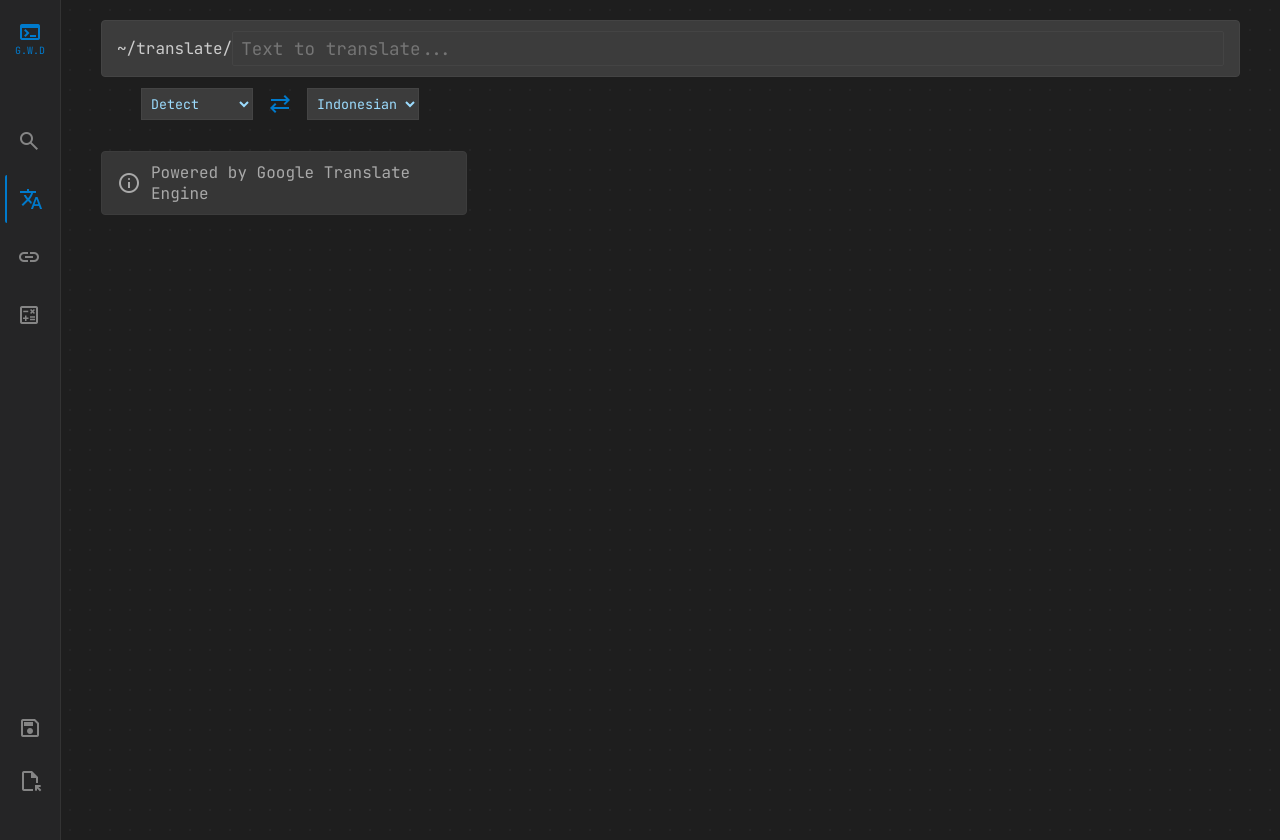
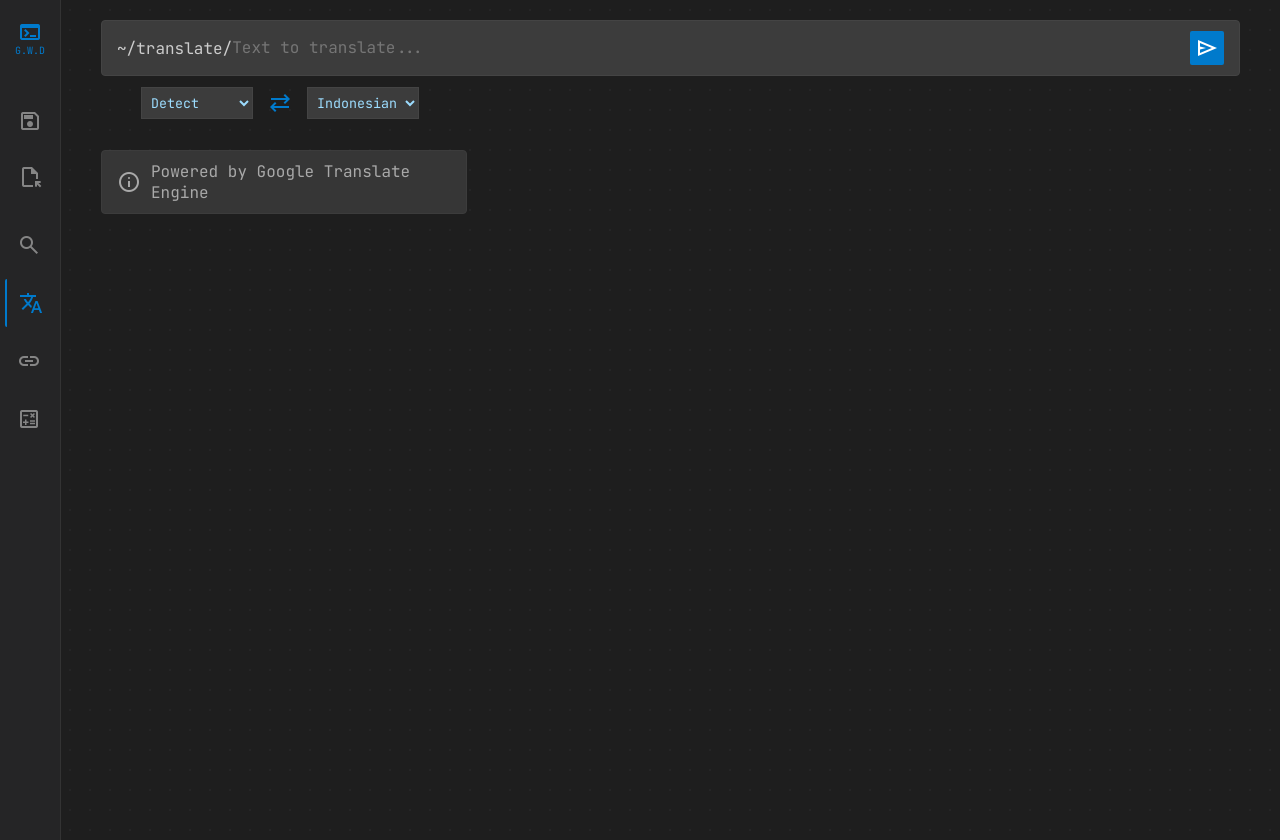
Before and after one commit to redrafgg-afk/general-workplace-dashboard, a plain HTML site: page index.html in a window 1280 px wide. Both pictures are taken after a click on the button "translate". Drawn offline with nearby package versions, Linux system fonts and the light colour scheme.

Commit message:
Add files via upload

```diff
--- a/index.html
+++ b/index.html
@@ -44,7 +44,10 @@
             <header>
                 <div class="search-container">
                     <span class="prefix">~/translate/</span>
-                    <input type="text" id="transInp" placeholder="Text to translate...">
+                    <textarea id="transInp" placeholder="Text to translate..." rows="1"></textarea>
+                    <button onclick="executeTranslate()" class="icon-btn" style="margin-left: 10px; background: var(--vscode-accent);">
+                        <span class="material-symbols-outlined">send</span>
+                    </button>
                 </div>
                 <div class="trans-controls">
                     <select id="langFrom"><option value="auto">Detect</option><option value="id">Indonesian</option><option value="en">English</option></select>
--- a/script.js
+++ b/script.js
@@ -83,15 +83,39 @@ function renderTranslator() {
         </div>`;
 }
 
-document.getElementById("transInp").onkeydown = (e) => {
-    if(e.key === "Enter" && e.target.value !== "") {
-        const text = encodeURIComponent(e.target.value);
+const transArea = document.getElementById("transInp");
+
+transArea.addEventListener("input", function() {
+    // Logika Auto-Resize: Menyesuaikan tinggi kotak mengikuti jumlah baris
+    this.style.height = 'auto';
+    this.style.height = (this.scrollHeight) + 'px';
+});
+
+transArea.addEventListener("keydown", function(e) {
+    if (e.key === "Enter") {
+        // Jika Shift + Enter (atau Enter di HP yang biasanya mengirim event normal)
+        // Kita ijinkan baris baru jika Shift ditekan
+        if (e.shiftKey) {
+            // Biarkan browser membuat baris baru secara alami
+        } else {
+            // Jika Enter saja (Desktop), kirim ke Google Translate
+            e.preventDefault();
+            executeTranslate();
+        }
+    }
+});
+
+function executeTranslate() {
+    const inp = document.getElementById("transInp");
+    const val = inp.value.trim();
+    if(val !== "") {
+        const text = encodeURIComponent(val);
         const from = document.getElementById("langFrom").value;
         const to = document.getElementById("langTo").value;
         const googleUrl = `https://translate.google.com/?sl=${from}&tl=${to}&text=${text}&op=translate`;
         window.open(googleUrl, "_blank");
     }
-};
+}
 
 // --- INTERLINK LOGIC ---
 function renderInterlinks() {
@@ -166,10 +190,15 @@ function deleteSingleLink(groupId, linkId) {
 }
 
 // --- CALCULATOR LOGIC ---
-document.getElementById("calcInp").addEventListener("keydown", function(e) {
-    if (e.key === "Enter") {
-        e.preventDefault(); // Mencegah form reload
-        runCalc(); // Memanggil fungsi hitung hasil (=)
+document.addEventListener('DOMContentLoaded', () => {
+    const calcInput = document.getElementById("calcInp");
+    if(calcInput) {
+        calcInput.addEventListener("keydown", (e) => {
+            if (e.key === "Enter") {
+                e.preventDefault();
+                runCalc();
+            }
+        });
     }
 });
 
--- a/style.css
+++ b/style.css
@@ -30,21 +30,17 @@ body {
     display: flex;
     flex-direction: column;
     align-items: center;
-    padding: 10px 0; /* Kurangi padding atas bawah */
+    padding: 10px 0;
     border-right: 1px solid #333;
     height: 100vh;
-    position: sticky;
-    top: 0;
 }
 
 .actions {
     display: flex;
     flex-direction: column;
-    gap: 5px;
-    margin-top: auto; /* Mendorong tombol save/load ke paling bawah */
-    padding-bottom: 15px;
-    width: 100%;
-    align-items: center;
+    gap: 8px;
+    margin-bottom: 20px; /* Jarak bawah sebelum menu search */
+    order: 1; /* Memberi urutan pertama setelah logo */
 }
 
 .action-btn, .nav-btn {
@@ -198,7 +194,13 @@ button:hover {
 .tab-content.active { display: flex !important; }
 
 /* SIDEBAR & NAV */
-.nav-menu { display: flex; flex-direction: column; gap: 10px; margin: 20px 0; flex: 1; }
+.nav-menu {
+    display: flex;
+    flex-direction: column;
+    gap: 10px;
+    flex: 1;
+    order: 2; /* Menu navigasi di bawah tombol save/load */
+}
 .nav-btn, .action-btn {
     background: transparent; color: #858585; border: none;
     cursor: pointer; padding: 12px; transition: 0.2s;
@@ -326,3 +328,18 @@ body { margin: 0; font-family: var(--font-mono); background-color: var(--vscode-
     justify-content: center;
     background: var(--vscode-accent);
 }
+
+#transInp {
+    flex: 1;
+    background: transparent;
+    border: none;
+    color: #9cdcfe;
+    font-family: var(--font-mono);
+    font-size: 1rem;
+    outline: none;
+    padding: 5px 0;
+    resize: none; /* Menghilangkan manual resize */
+    overflow-y: hidden; /* Sembunyikan scrollbar agar rapi */
+    line-height: 1.5;
+    display: block;
+}
```
